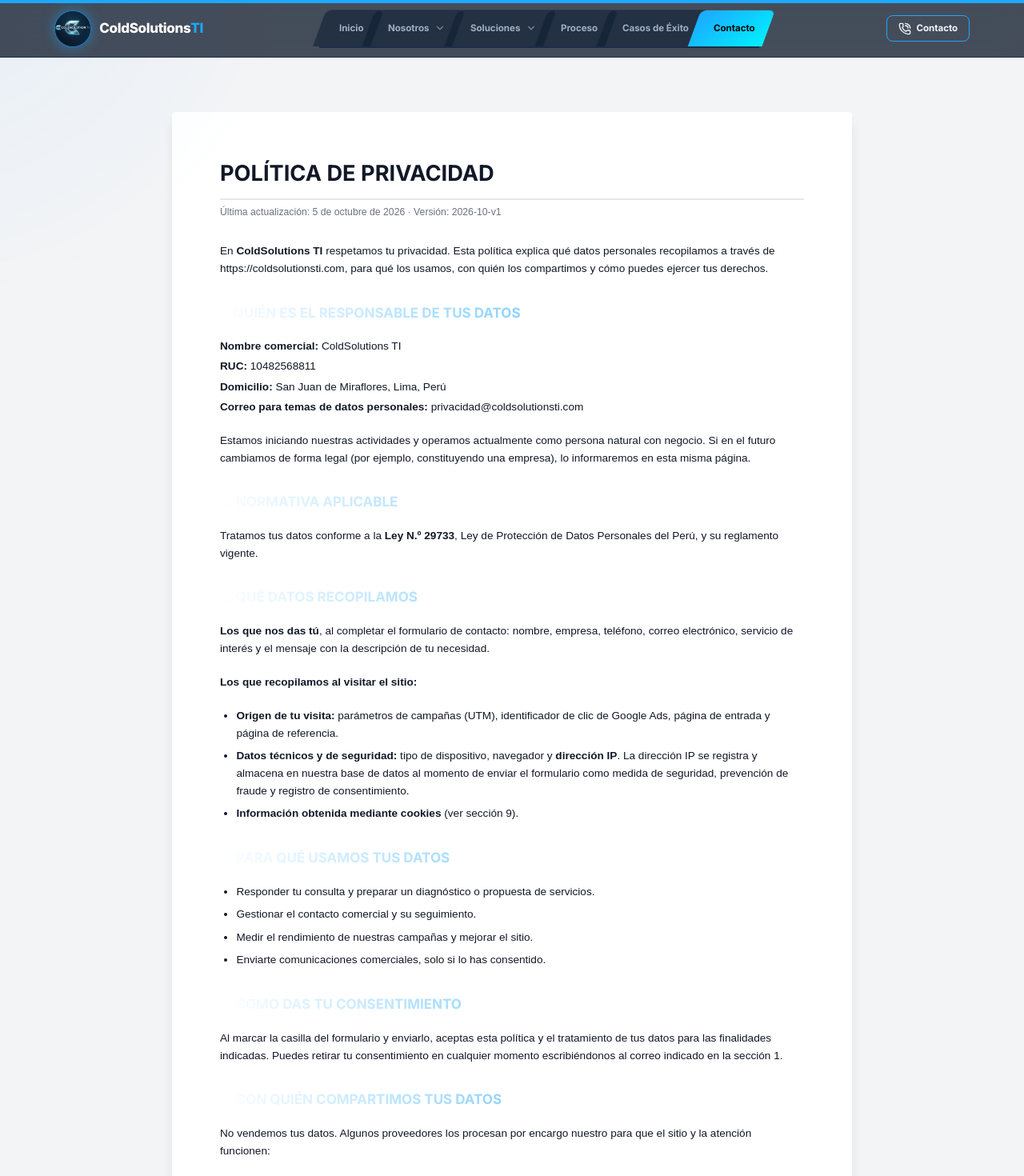
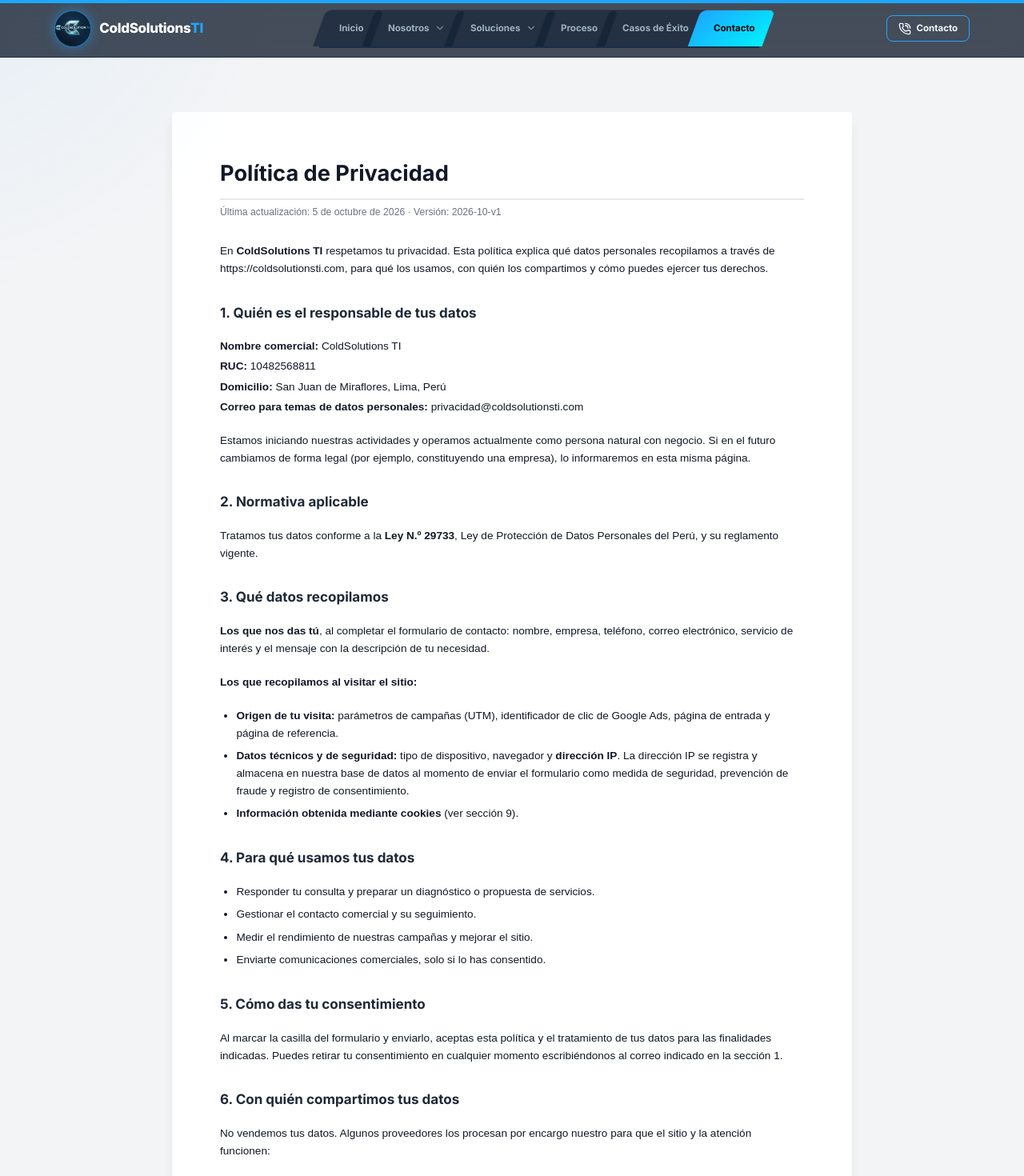
Before and after one commit to jcoldsolutionsj-lab/WebCMSLanding_ColdsolutionTI, a Next.js app: page /privacidad in a window 1280 px wide. Shown: the top 1470 px of the page at 80% size. Built offline with nearby package versions, Linux system fonts and the light colour scheme.

Commit message:
fix(legales): fix global h2 gradient override in privacy and terms pages

```diff
--- a/src/app/privacidad/page.tsx
+++ b/src/app/privacidad/page.tsx
@@ -23,7 +23,7 @@ export default function PrivacidadPage() {
           fontFamily: 'Arial, Helvetica, sans-serif',
           lineHeight: '1.6'
         }}>
-          <h1 style={{ fontSize: '2rem', fontWeight: 'bold', marginBottom: '0.5rem', borderBottom: '2px solid #e5e7eb', paddingBottom: '1rem' }}>
+          <h1 style={{ fontSize: '2rem', fontWeight: 'bold', marginBottom: '0.5rem', borderBottom: '2px solid #e5e7eb', paddingBottom: '1rem', textTransform: 'none', WebkitTextFillColor: 'initial' }}>
             Política de Privacidad
           </h1>
           <p style={{ fontSize: '0.9rem', color: '#6b7280', marginBottom: '2rem' }}>
@@ -33,7 +33,7 @@ export default function PrivacidadPage() {
           <div style={{ display: 'flex', flexDirection: 'column', gap: '1.5rem', fontSize: '1rem' }}>
             <p>En <strong>ColdSolutions TI</strong> respetamos tu privacidad. Esta política explica qué datos personales recopilamos a través de https://coldsolutionsti.com, para qué los usamos, con quién los compartimos y cómo puedes ejercer tus derechos.</p>
 
-            <h2 style={{ fontSize: '1.25rem', fontWeight: 'bold', marginTop: '1rem', color: '#1f2937' }}>1. Quién es el responsable de tus datos</h2>
+            <h2 style={{ fontSize: '1.25rem', fontWeight: 'bold', marginTop: '1rem', color: '#1f2937', WebkitTextFillColor: 'initial', background: 'none', textTransform: 'none' }}>1. Quién es el responsable de tus datos</h2>
             <ul style={{ listStyleType: 'none', padding: 0, margin: 0, display: 'flex', flexDirection: 'column', gap: '0.25rem' }}>
               <li><strong>Nombre comercial:</strong> ColdSolutions TI</li>
               <li><strong>RUC:</strong> 10482568811</li>
@@ -42,10 +42,10 @@ export default function PrivacidadPage() {
             </ul>
             <p>Estamos iniciando nuestras actividades y operamos actualmente como persona natural con negocio. Si en el futuro cambiamos de forma legal (por ejemplo, constituyendo una empresa), lo informaremos en esta misma página.</p>
 
-            <h2 style={{ fontSize: '1.25rem', fontWeight: 'bold', marginTop: '1rem', color: '#1f2937' }}>2. Normativa aplicable</h2>
+            <h2 style={{ fontSize: '1.25rem', fontWeight: 'bold', marginTop: '1rem', color: '#1f2937', WebkitTextFillColor: 'initial', background: 'none', textTransform: 'none' }}>2. Normativa aplicable</h2>
             <p>Tratamos tus datos conforme a la <strong>Ley N.º 29733</strong>, Ley de Protección de Datos Personales del Perú, y su reglamento vigente.</p>
 
-            <h2 style={{ fontSize: '1.25rem', fontWeight: 'bold', marginTop: '1rem', color: '#1f2937' }}>3. Qué datos recopilamos</h2>
+            <h2 style={{ fontSize: '1.25rem', fontWeight: 'bold', marginTop: '1rem', color: '#1f2937', WebkitTextFillColor: 'initial', background: 'none', textTransform: 'none' }}>3. Qué datos recopilamos</h2>
             <p><strong>Los que nos das tú</strong>, al completar el formulario de contacto: nombre, empresa, teléfono, correo electrónico, servicio de interés y el mensaje con la descripción de tu necesidad.</p>
             <p><strong>Los que recopilamos al visitar el sitio:</strong></p>
             <ul style={{ listStyleType: 'disc', paddingLeft: '1.5rem', display: 'flex', flexDirection: 'column', gap: '0.5rem' }}>
@@ -54,7 +54,7 @@ export default function PrivacidadPage() {
               <li><strong>Información obtenida mediante cookies</strong> (ver sección 9).</li>
             </ul>
 
-            <h2 style={{ fontSize: '1.25rem', fontWeight: 'bold', marginTop: '1rem', color: '#1f2937' }}>4. Para qué usamos tus datos</h2>
+            <h2 style={{ fontSize: '1.25rem', fontWeight: 'bold', marginTop: '1rem', color: '#1f2937', WebkitTextFillColor: 'initial', background: 'none', textTransform: 'none' }}>4. Para qué usamos tus datos</h2>
             <ul style={{ listStyleType: 'disc', paddingLeft: '1.5rem', display: 'flex', flexDirection: 'column', gap: '0.5rem' }}>
               <li>Responder tu consulta y preparar un diagnóstico o propuesta de servicios.</li>
               <li>Gestionar el contacto comercial y su seguimiento.</li>
@@ -62,10 +62,10 @@ export default function PrivacidadPage() {
               <li>Enviarte comunicaciones comerciales, solo si lo has consentido.</li>
             </ul>
 
-            <h2 style={{ fontSize: '1.25rem', fontWeight: 'bold', marginTop: '1rem', color: '#1f2937' }}>5. Cómo das tu consentimiento</h2>
+            <h2 style={{ fontSize: '1.25rem', fontWeight: 'bold', marginTop: '1rem', color: '#1f2937', WebkitTextFillColor: 'initial', background: 'none', textTransform: 'none' }}>5. Cómo das tu consentimiento</h2>
             <p>Al marcar la casilla del formulario y enviarlo, aceptas esta política y el tratamiento de tus datos para las finalidades indicadas. Puedes retirar tu consentimiento en cualquier momento escribiéndonos al correo indicado en la sección 1.</p>
 
-            <h2 style={{ fontSize: '1.25rem', fontWeight: 'bold', marginTop: '1rem', color: '#1f2937' }}>6. Con quién compartimos tus datos</h2>
+            <h2 style={{ fontSize: '1.25rem', fontWeight: 'bold', marginTop: '1rem', color: '#1f2937', WebkitTextFillColor: 'initial', background: 'none', textTransform: 'none' }}>6. Con quién compartimos tus datos</h2>
             <p>No vendemos tus datos. Algunos proveedores los procesan por encargo nuestro para que el sitio y la atención funcionen:</p>
             <ul style={{ listStyleType: 'disc', paddingLeft: '1.5rem', display: 'flex', flexDirection: 'column', gap: '0.5rem' }}>
               <li><strong>Google</strong> (Analytics, Tag Manager, Ads, Gmail y Calendar): medición, gestión de campañas y comunicaciones internas.</li>
@@ -75,7 +75,7 @@ export default function PrivacidadPage() {
             </ul>
             <p>Algunos de estos proveedores están fuera del Perú, por lo que tus datos pueden ser transferidos y tratados en otros países de forma segura.</p>
 
-            <h2 style={{ fontSize: '1.25rem', fontWeight: 'bold', marginTop: '1rem', color: '#1f2937' }}>7. Cuánto tiempo conservamos tus datos</h2>
+            <h2 style={{ fontSize: '1.25rem', fontWeight: 'bold', marginTop: '1rem', color: '#1f2937', WebkitTextFillColor: 'initial', background: 'none', textTransform: 'none' }}>7. Cuánto tiempo conservamos tus datos</h2>
             <p>Conservamos los datos de contacto durante <strong>24 meses</strong> desde nuestra última comunicación contigo, o hasta que solicites su eliminación, lo que ocurra primero. Luego los eliminamos o anonimizamos, salvo que la ley nos obligue a conservarlos.</p>
 
             <h2 style={{ fontSize: '1.25rem', fontWeight: 'bold', marginTop: '1rem', color: '#1f2937' }}>8. Seguridad</h2>
```
Also changed, not shown: src/app/terminos/page.tsx (+9 -9 lines).
